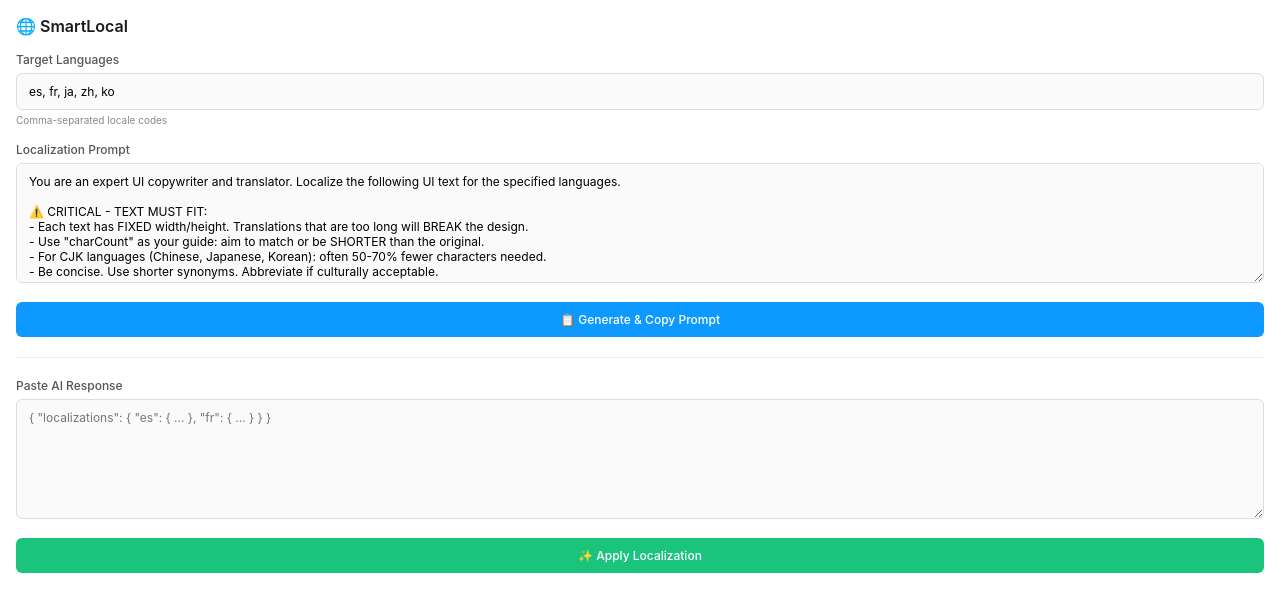
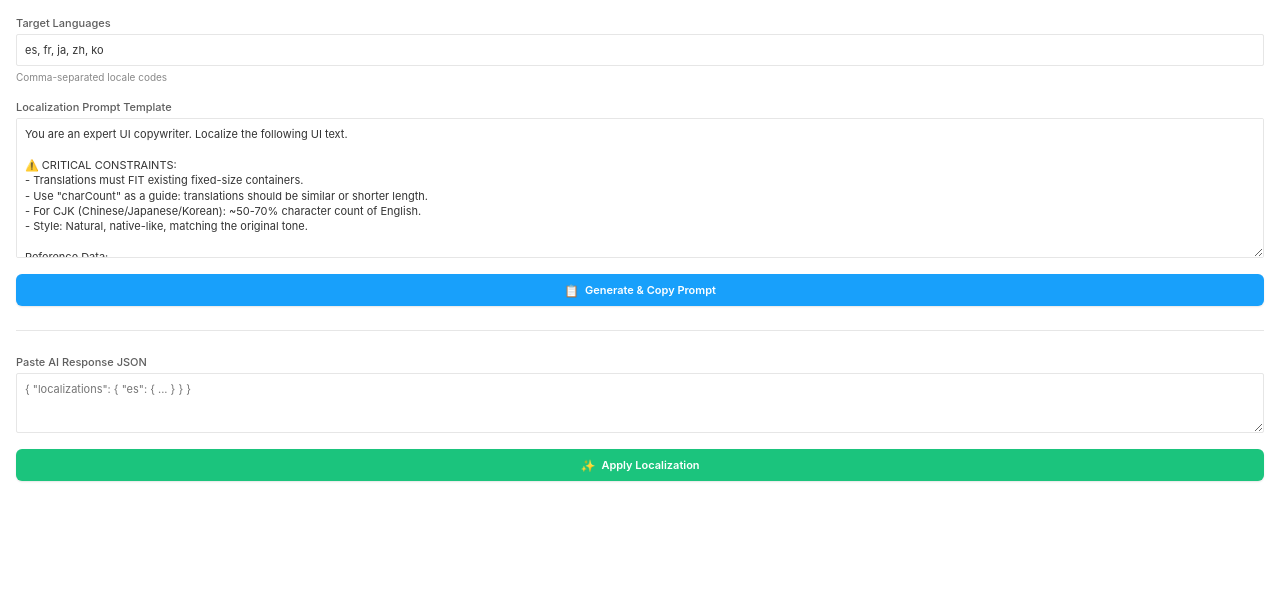
Before and after one commit to wozi-x/AppSmartLocal, a website: page ui.html in a window 1280 px wide. Drawn offline with Linux system fonts and the light colour scheme.

Commit message:
refactor: Implement CSS variables for a consistent design system and refine UI styling and structure.

```diff
--- a/package.json
+++ b/package.json
@@ -1,7 +1,7 @@
 {
   "name": "SmartLocal",
   "version": "1.0.0",
-  "description": "Your Figma Plugin",
+  "description": "Effortless Figma Localization with Your Preferred AI",
   "main": "code.js",
   "scripts": {
     "build": "tsc -p tsconfig.json",
--- a/ui.html
+++ b/ui.html
@@ -3,6 +3,31 @@
 
 <head>
   <style>
+    :root {
+      --primary-color: #18A0FB;
+      /* Figma Blue */
+      --primary-hover: #0D86D8;
+      --bg-color: #FFFFFF;
+      --text-color: #333333;
+      --label-color: #5E5E5E;
+      /* Muted text for labels */
+      --border-color: #E6E6E6;
+      --input-bg: #FFFFFF;
+      --success-bg: #E6F9F0;
+      --success-color: #0D7A4A;
+      --success-border: #A3E4C9;
+      --error-bg: #FFEAEA;
+      --error-color: #C53030;
+      --error-border: #F5A3A3;
+      --spacing-xs: 4px;
+      --spacing-sm: 8px;
+      --spacing-md: 12px;
+      --spacing-lg: 16px;
+      --radius-sm: 2px;
+      /* Figma uses smaller radii */
+      --radius-md: 6px;
+    }
+
     * {
       box-sizing: border-box;
       margin: 0;
@@ -10,111 +35,176 @@
     }
 
     body {
-      font-family: Inter, -apple-system, BlinkMacSystemFont, 'Segoe UI', Roboto, sans-serif;
-      font-size: 12px;
-      color: #333;
-      padding: 16px;
-      background: #fff;
+      font-family: 'Inter', -apple-system, BlinkMacSystemFont, 'Segoe UI', Roboto, sans-serif;
+      font-size: 11px;
+      /* Figma standard is often 11px or 12px */
+      color: var(--text-color);
+      background: var(--bg-color);
+      cursor: default;
+      height: 100%;
+      display: flex;
+      flex-direction: column;
     }
 
-    h2 {
-      font-size: 16px;
-      font-weight: 600;
-      margin-bottom: 16px;
-      color: #1a1a1a;
+    .container {
+      padding: var(--spacing-lg);
+      display: flex;
+      flex-direction: column;
+      gap: var(--spacing-lg);
     }
 
-    .section {
-      margin-bottom: 16px;
+    /* Typography */
+    .label {
+      display: block;
+      font-weight: 500;
+      /* Inter Medium */
+      margin-bottom: var(--spacing-xs);
+      color: var(--label-color);
+      font-size: 11px;
     }
 
-    label {
-      display: block;
-      font-weight: 500;
-      margin-bottom: 6px;
-      color: #555;
+    .hint {
+      font-size: 10px;
+      color: #888;
+      margin-top: var(--spacing-xs);
+      line-height: 1.4;
     }
 
+    /* Inputs */
     input[type="text"],
     textarea {
       width: 100%;
-      padding: 10px 12px;
-      border: 1px solid #ddd;
-      border-radius: 6px;
+      padding: var(--spacing-sm);
+      border: 1px solid var(--border-color);
+      border-radius: var(--radius-sm);
       font-family: inherit;
-      font-size: 12px;
-      background: #fafafa;
-      transition: border-color 0.2s, box-shadow 0.2s;
+      font-size: 11px;
+      background: var(--input-bg);
+      color: var(--text-color);
+      transition: border-color 0.15s ease-in-out;
     }
 
     input[type="text"]:focus,
     textarea:focus {
       outline: none;
-      border-color: #0d99ff;
-      box-shadow: 0 0 0 3px rgba(13, 153, 255, 0.1);
-      background: #fff;
+      border-color: var(--primary-color);
+      box-shadow: 0 0 0 1px var(--primary-color);
+      /* Figma style focus */
+    }
+
+    input:hover,
+    textarea:hover {
+      border-color: #ccc;
+    }
+
+    input:focus:hover,
+    textarea:focus:hover {
+      border-color: var(--primary-color);
     }
 
     textarea {
       resize: vertical;
-      min-height: 80px;
+      min-height: 60px;
+      line-height: 1.4;
     }
 
     textarea.tall {
-      min-height: 120px;
+      min-height: 140px;
     }
 
+    /* Buttons */
     .btn {
       width: 100%;
-      padding: 10px 16px;
+      padding: var(--spacing-sm) var(--spacing-md);
       border: none;
-      border-radius: 6px;
+      border-radius: var(--radius-md);
       font-family: inherit;
-      font-size: 12px;
-      font-weight: 500;
+      font-size: 11px;
+      font-weight: 600;
+      /* Inter SemiBold */
       cursor: pointer;
-      transition: background-color 0.2s, transform 0.1s;
+      transition: all 0.1s ease;
+      display: flex;
+      align-items: center;
+      justify-content: center;
+      height: 32px;
+      /* Standard button height */
     }
 
     .btn:active {
-      transform: scale(0.98);
+      transform: translateY(1px);
     }
 
     .btn-primary {
-      background: #0d99ff;
+      background: var(--primary-color);
       color: white;
+      box-shadow: 0 1px 2px rgba(0, 0, 0, 0.1);
     }
 
     .btn-primary:hover {
-      background: #0b87e3;
+      background: var(--primary-hover);
+    }
+
+    .btn-secondary {
+      background: transparent;
+      border: 1px solid var(--border-color);
+      color: var(--text-color);
+    }
+
+    .btn-secondary:hover {
+      border-color: #b3b3b3;
     }
 
     .btn-success {
-      background: #1bc47d;
+      background: #1BC47D;
       color: white;
+      box-shadow: 0 1px 2px rgba(0, 0, 0, 0.1);
     }
 
     .btn-success:hover {
-      background: #17a86b;
+      background: #14a366;
     }
 
-    .btn:disabled {
-      background: #ccc;
-      cursor: not-allowed;
+    /* Layout Components */
+    .divider {
+      height: 1px;
+      background: var(--border-color);
+      width: 100%;
+      margin: var(--spacing-sm) 0;
     }
 
-    .divider {
-      height: 1px;
-      background: #eee;
-      margin: 20px 0;
+    .section {
+      display: flex;
+      flex-direction: column;
     }
 
+    .row {
+      display: flex;
+      gap: var(--spacing-md);
+      align-items: center;
+    }
+
+    /* Status Notifications */
     .status {
-      padding: 10px 12px;
-      border-radius: 6px;
+      padding: var(--spacing-sm) var(--spacing-md);
+      border-radius: var(--radius-md);
       font-size: 11px;
-      margin-top: 12px;
+      margin-top: var(--spacing-sm);
       display: none;
+      line-height: 1.4;
+      animation: fadeIn 0.2s ease-in-out;
+    }
+
+    @keyframes fadeIn {
+      from {
+        opacity: 0;
+        transform: translateY(-2px);
+      }
+
+      to {
+        opacity: 1;
+        transform: translateY(0);
+      }
     }
 
     .status.show {
@@ -122,79 +212,83 @@
     }
 
     .status.success {
-      background: #e6f9f0;
-      color: #0d7a4a;
-      border: 1px solid #a3e4c9;
+      background: var(--success-bg);
+      color: var(--success-color);
+      border: 1px solid var(--success-border);
     }
 
     .status.error {
-      background: #ffeaea;
-      color: #c53030;
-      border: 1px solid #f5a3a3;
+      background: var(--error-bg);
+      color: var(--error-color);
+      border: 1px solid var(--error-border);
     }
 
     .status.info {
-      background: #e8f4fd;
-      color: #0b6bcb;
-      border: 1px solid #a3d4f5;
+      background: #F0F9FF;
+      color: #0077D4;
+      border: 1px solid #BAE3FF;
     }
 
-    .hint {
-      font-size: 10px;
-      color: #888;
-      margin-top: 4px;
+    /* Icon placeholders - simplified as text for now, could be SVG */
+    .icon-text {
+      margin-right: 6px;
+      font-size: 12px;
     }
   </style>
 </head>
 
 <body>
-  <h2>🌐 SmartLocal</h2>
+  <div class="container">
 
+    <!-- Input Section -->
     <div class="section">
-    <label for="languages">Target Languages</label>
-    <input type="text" id="languages" placeholder="es, fr, ja, zh, ko" value="es, fr, ja, zh, ko">
+      <label class="label" for="languages">Target Languages</label>
+      <input type="text" id="languages" placeholder="e.g. es, fr, ja, zh, ko" value="es, fr, ja, zh, ko">
       <div class="hint">Comma-separated locale codes</div>
     </div>
 
+    <!-- Prompt Section -->
     <div class="section">
-    <label for="prompt">Localization Prompt</label>
-    <textarea id="prompt" class="tall">You are an expert UI copywriter and translator. Localize the following UI text for the specified languages.
+      <label class="label" for="prompt">Localization Prompt Template</label>
+      <textarea id="prompt" class="tall">You are an expert UI copywriter. Localize the following UI text.
 
-⚠️ CRITICAL - TEXT MUST FIT:
-- Each text has FIXED width/height. Translations that are too long will BREAK the design.
-- Use "charCount" as your guide: aim to match or be SHORTER than the original.
-- For CJK languages (Chinese, Japanese, Korean): often 50-70% fewer characters needed.
-- Be concise. Use shorter synonyms. Abbreviate if culturally acceptable.
+⚠️ CRITICAL CONSTRAINTS:
+- Translations must FIT existing fixed-size containers.
+- Use "charCount" as a guide: translations should be similar or shorter length.
+- For CJK (Chinese/Japanese/Korean): ~50-70% character count of English.
+- Style: Natural, native-like, matching the original tone.
 
-QUALITY REQUIREMENTS:
-1. NATURAL: Write like a native speaker. No machine-translation artifacts.
-2. CULTURALLY FIT: Follow local conventions and idioms.
-3. SAME TONE: Match the original voice (formal, casual, playful).
+Reference Data:
+- "charCount": Original length.
+- "lines": Current lines (do not exceed).
 
-REFERENCE DATA:
-- "charCount": Original character count — YOUR TARGET LENGTH
-- "lines": Current line count — keep same or fewer
-- "width/height": Text box size in pixels — translation must fit
-
-Return ONLY valid JSON, no explanations.</textarea>
+Return ONLY valid JSON.</textarea>
     </div>
 
     <div class="section">
-    <button id="generate" class="btn btn-primary">📋 Generate & Copy Prompt</button>
+      <button id="generate" class="btn btn-primary">
+        <span class="icon-text">📋</span> Generate & Copy Prompt
+      </button>
     </div>
 
     <div class="divider"></div>
 
+    <!-- Response Section -->
     <div class="section">
-    <label for="response">Paste AI Response</label>
-    <textarea id="response" class="tall" placeholder='{ "localizations": { "es": { ... }, "fr": { ... } } }'></textarea>
+      <label class="label" for="response">Paste AI Response JSON</label>
+      <textarea id="response" placeholder='{ "localizations": { "es": { ... } } }'></textarea>
     </div>
 
     <div class="section">
-    <button id="apply" class="btn btn-success">✨ Apply Localization</button>
+      <button id="apply" class="btn btn-success">
+        <span class="icon-text">✨</span> Apply Localization
+      </button>
+
+      <!-- Status Area -->
+      <div id="status" class="status"></div>
     </div>
 
-  <div id="status" class="status"></div>
+  </div>
 
   <script>
     const languagesInput = document.getElementById('languages');
@@ -230,6 +324,7 @@ Return ONLY valid JSON, no explanations.</textarea>
         showStatus('Please enter at least one target language', 'error');
         return;
       }
+      hideStatus();
 
       parent.postMessage({
         pluginMessage: {
@@ -247,6 +342,7 @@ Return ONLY valid JSON, no explanations.</textarea>
         showStatus('Please paste the AI response first', 'error');
         return;
       }
+      hideStatus();
 
       // Parse and validate JSON
       let response;
@@ -300,7 +396,6 @@ Return ONLY valid JSON, no explanations.</textarea>
         try {
           await navigator.clipboard.writeText(msg.text);
         } catch (e) {
-          // Fallback for older browsers
           const textarea = document.createElement('textarea');
           textarea.value = msg.text;
           document.body.appendChild(textarea);
@@ -310,11 +405,11 @@ Return ONLY valid JSON, no explanations.</textarea>
         }
       } else if (msg.type === 'prompt-generated') {
         extractedData = msg.extractedData;
-        showStatus(`Prompt copied! Found ${msg.textCount} text nodes.`, 'success');
+        showStatus(`Prompt copied! Found ${msg.textCount} text nodes to localize.`, 'success');
       } else if (msg.type === 'prompt-error') {
         showStatus(msg.message, 'error');
       } else if (msg.type === 'apply-success') {
-        showStatus(`Created ${msg.frameCount} localized frames!`, 'success');
+        showStatus(`Success! Created ${msg.frameCount} localized frames.`, 'success');
       } else if (msg.type === 'apply-error') {
         showStatus(msg.message, 'error');
       }
```
Also changed, not shown: README.md. Lines whose indentation alone changed are shown as unchanged.
